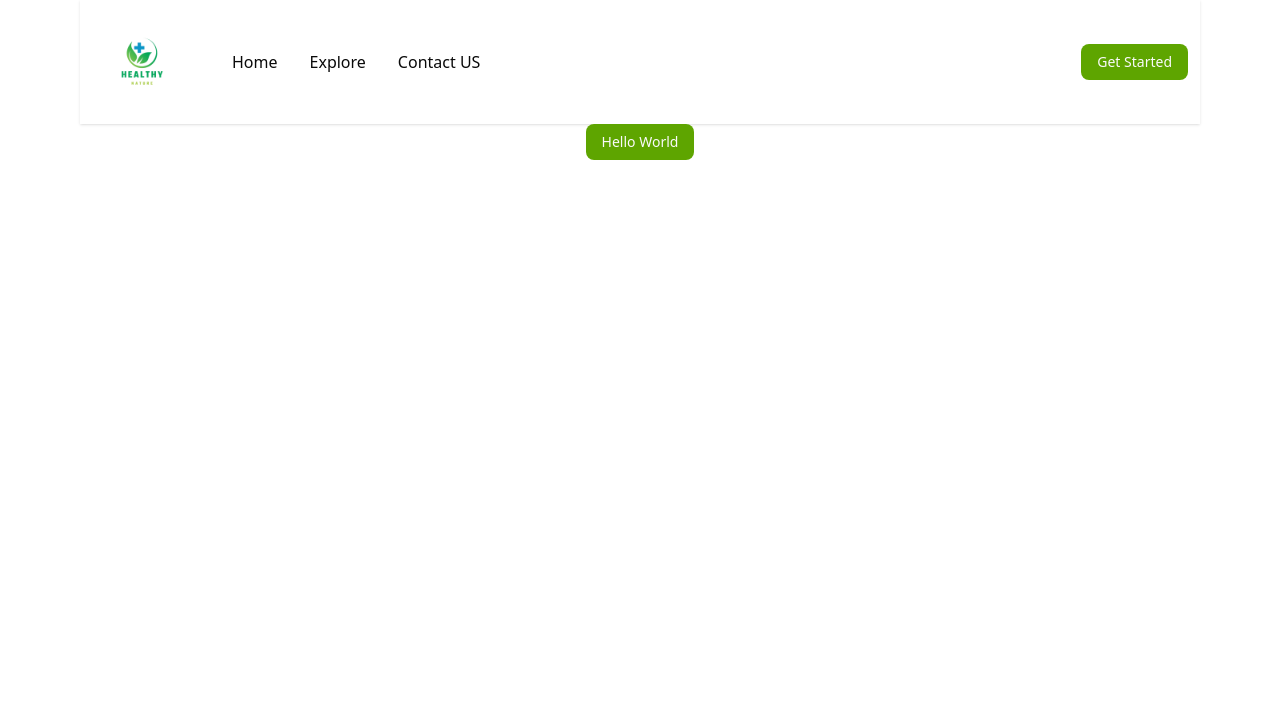
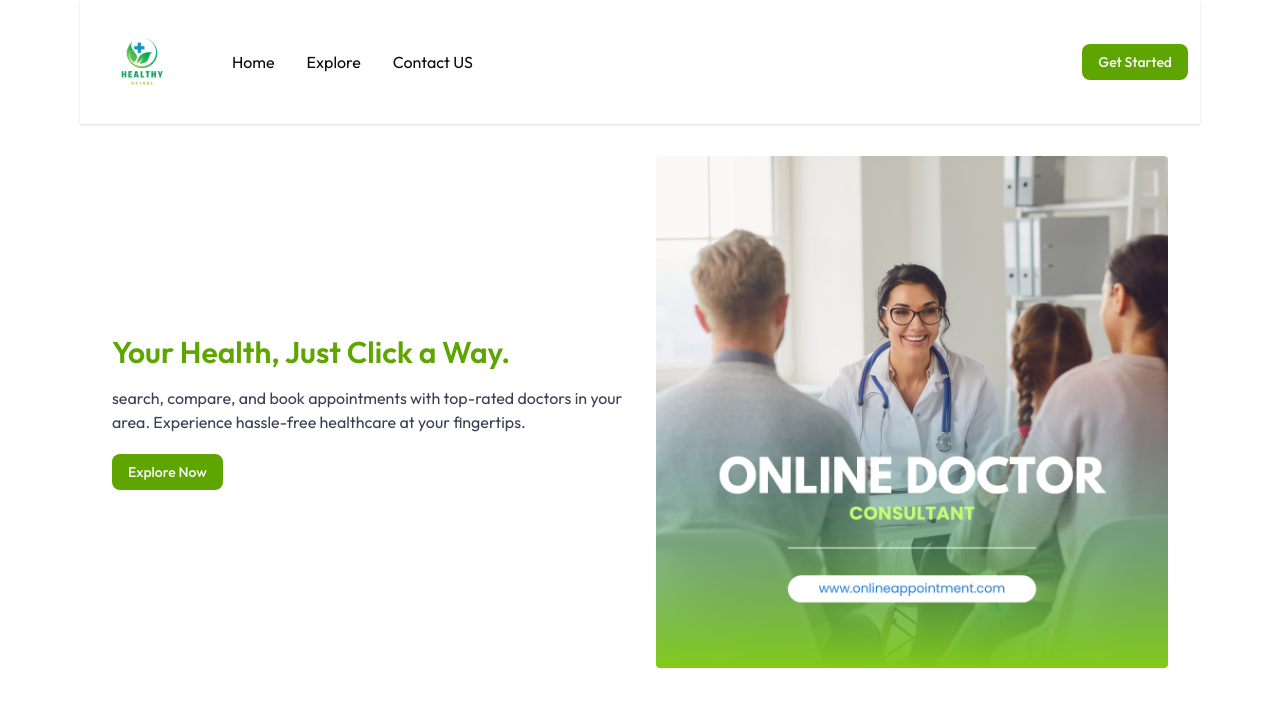
Before and after one commit to AyaHassan55/doctor-appointment, a Next.js app: page / in a window 1280 px wide. Shown: the top 706 px of the page. Built offline with nearby package versions, Linux system fonts and the light colour scheme.

Commit message:
hero section done

```diff
--- a/app/_component/Header.jsx
+++ b/app/_component/Header.jsx
@@ -26,7 +26,7 @@
                 <Image src={"/assets/images/logo.png"} alt="logo" width={100} height={100} />
                 <ul className='md:flex items-center gap-8 hidden'>
                     {Menu.map((item, index) => (
-                        <Link href={item.path}>
+                        <Link  key={index} href={item.path}>
                         <li className='hover:text-lime-600 cursor-pointer hover:scale-105 transition-all'>{item.name}</li>
                         </Link>
                     ))}
--- /dev/null
+++ b/app/_component/Hero.jsx
@@ -0,0 +1,38 @@
+import { Button } from '@/components/ui/button'
+import React from 'react'
+
+export default function Hero() {
+    return (
+        <div>
+            <section>
+                <div className="mx-auto max-w-7xl px-4 py-8 sm:px-6 lg:px-8">
+                    <div className="grid grid-cols-1 gap-4 md:grid-cols-2 md:items-center md:gap-8">
+                        <div>
+                            <div className="max-w-prose md:max-w-none">
+                                <h2 className="text-2xl font-semibold text-lime-600 sm:text-3xl">
+                                    Your Health, Just Click a Way.
+                                </h2>
+
+                                <p className="mt-4 text-pretty text-gray-700">
+                                    search, compare, and book appointments with top-rated doctors in your area.
+                                     Experience hassle-free healthcare at your fingertips.
+                                </p>
+                                <Button className="mt-5">Explore Now</Button>
+                            </div>
+                        </div>
+
+                        <div>
+                            <img
+                                src="/assets/images/hero.png"
+
+                                className="rounded"
+                                alt="section image"
+                            />
+                        </div>
+                    </div>
+                </div>
+            </section>
+
+        </div>
+    )
+}
--- a/app/layout.js
+++ b/app/layout.js
@@ -1,16 +1,13 @@
-import { Geist, Geist_Mono } from "next/font/google";
+import { Outfit } from "next/font/google";
 import "./globals.css";
 import Header from "./_component/Header";
 
-const geistSans = Geist({
-  variable: "--font-geist-sans",
+const outfit = Outfit({
+
   subsets: ["latin"],
 });
 
-const geistMono = Geist_Mono({
-  variable: "--font-geist-mono",
-  subsets: ["latin"],
-});
+
 
 export const metadata = {
   title: "Create Next App",
@@ -21,12 +18,13 @@
   return (
     <html lang="en">
       <body
-        className={`${geistSans.variable} ${geistMono.variable} antialiased`}
+        className={`${outfit.className}  antialiased`}
       >
-       <div className="md:px-20">
-         <Header />
-       </div>
-        {children}
+        <div className="md:px-20">
+          <Header />
+          {children}
+
+        </div>
       </body>
     </html>
   );
--- a/app/page.js
+++ b/app/page.js
@@ -1,9 +1,10 @@
 import Image from "next/image";
 import { Button } from "@/components/ui/button";
+import Hero from "./_component/Hero";
 export default function Home() {
   return (
-    <div className="grid grid-rows-[20px_1fr_20px] itrms-center justify-items-center h-screen">
-       <Button >Hello World</Button>
+    <div >
+      <Hero />
     </div>
   );
 }
```
Also changed, not shown: public/assets/images/hero.png (added).
